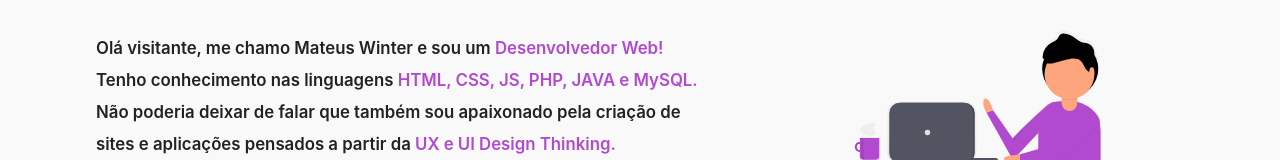
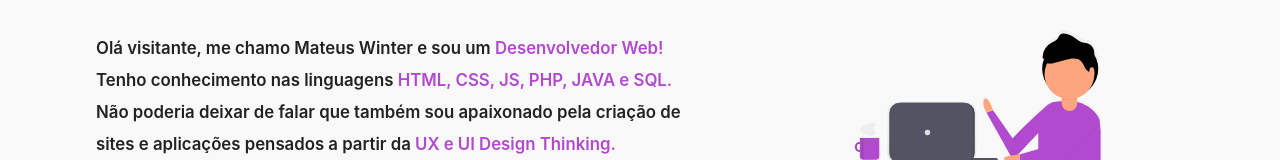
Before and after one commit to mateuswinter104/portfolio, a Next.js app: page / in a window 1280 px wide. Shown: the part 336-496 px from the top of the page. Built offline with nearby package versions, Linux system fonts and the light colour scheme.

Commit message:
Correção erro SQL

```diff
--- a/pages/index.js
+++ b/pages/index.js
@@ -21,7 +21,7 @@ export default function Home() {
             <div className={styles.description}>
               Olá visitante, me chamo Mateus Winter e sou um <span>Desenvolvedor Web!</span>
               <br />
-              Tenho conhecimento nas linguagens <span>HTML, CSS, JS, PHP, JAVA e MySQL.</span> Não poderia deixar de falar que também sou apaixonado pela criação de sites e aplicações pensados a partir da <span>UX e UI Design Thinking.</span>
+              Tenho conhecimento nas linguagens <span>HTML, CSS, JS, PHP, JAVA e SQL.</span> Não poderia deixar de falar que também sou apaixonado pela criação de sites e aplicações pensados a partir da <span>UX e UI Design Thinking.</span>
               <br />
               Eai, vamos embarcar nessa jornada juntos?
               <br />
```
